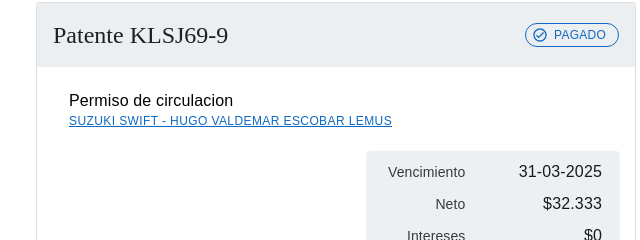
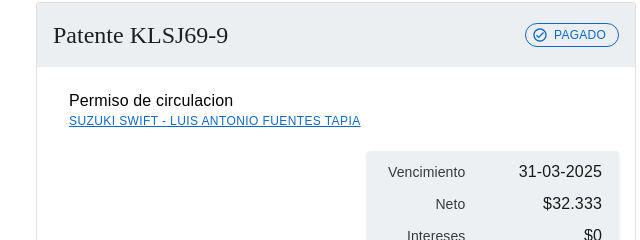
Before and after one commit to munihuara/PermisoCirculacion.validar.KLSJ69-9.huara.cl, a plain HTML site: page index.html in a window 1280 px wide. Shown: the part 321-561 px from the top of the page, 304-944 px from the left. Drawn offline with Linux system fonts and the light colour scheme; a web font is replaced by a local one.

Commit message:
Update index.html

```diff
--- a/index.html
+++ b/index.html
@@ -348,7 +348,7 @@ footer a:hover{color:hsla(0,0%,100%,.8)!important;text-decoration-color:hsla(0,0
           PAGADO
         </span></span> <!----> <!----></div> <!----> <div class="v-card__text"><div class="v-data-table mb-4 mt-4 labels theme--light"><div class="v-data-table__wrapper"><table><tbody><tr><td class="py-1"><div class="text-subtitle-1">
       Permiso de circulacion
-    </div> <div class="text--secondary text-caption mt-n1"><a href="https://munihuara.github.io/validador.cl/" title="Ir al portal del Gobierno de Chile">SUZUKI SWIFT - HUGO VALDEMAR ESCOBAR LEMUS</a>
+    </div> <div class="text--secondary text-caption mt-n1"><a href="https://munihuara.github.io/validador.cl/" title="Ir al portal del Gobierno de Chile">SUZUKI SWIFT - LUIS ANTONIO FUENTES TAPIA</a>
  <div class="v-dialog__container"><!----></div></div></td> <td class="text-right" style="max-width: 200px;"><div class="text-subtitle-1">
 
     </div> <!----> <!----></td></tr></tbody></table></div></div> <div class="row"><div class="d-flex justify-end col"><div class="v-card v-sheet v-sheet--outlined theme--light elevation-1 fondo3" style="opacity: 0.9;"><div class="v-data-table subtotales py-1 v-data-table--dense theme--light" style="background-color: transparent;"><div class="v-data-table__wrapper"><table><tbody><tr><td class="text-right" style="opacity: 0.85;">Vencimiento</td> <td class="text-right text-subtitle-1">
@@ -381,4 +381,5 @@ footer a:hover{color:hsla(0,0%,100%,.8)!important;text-decoration-color:hsla(0,0
 
 
 
+
 </body></html>
```
